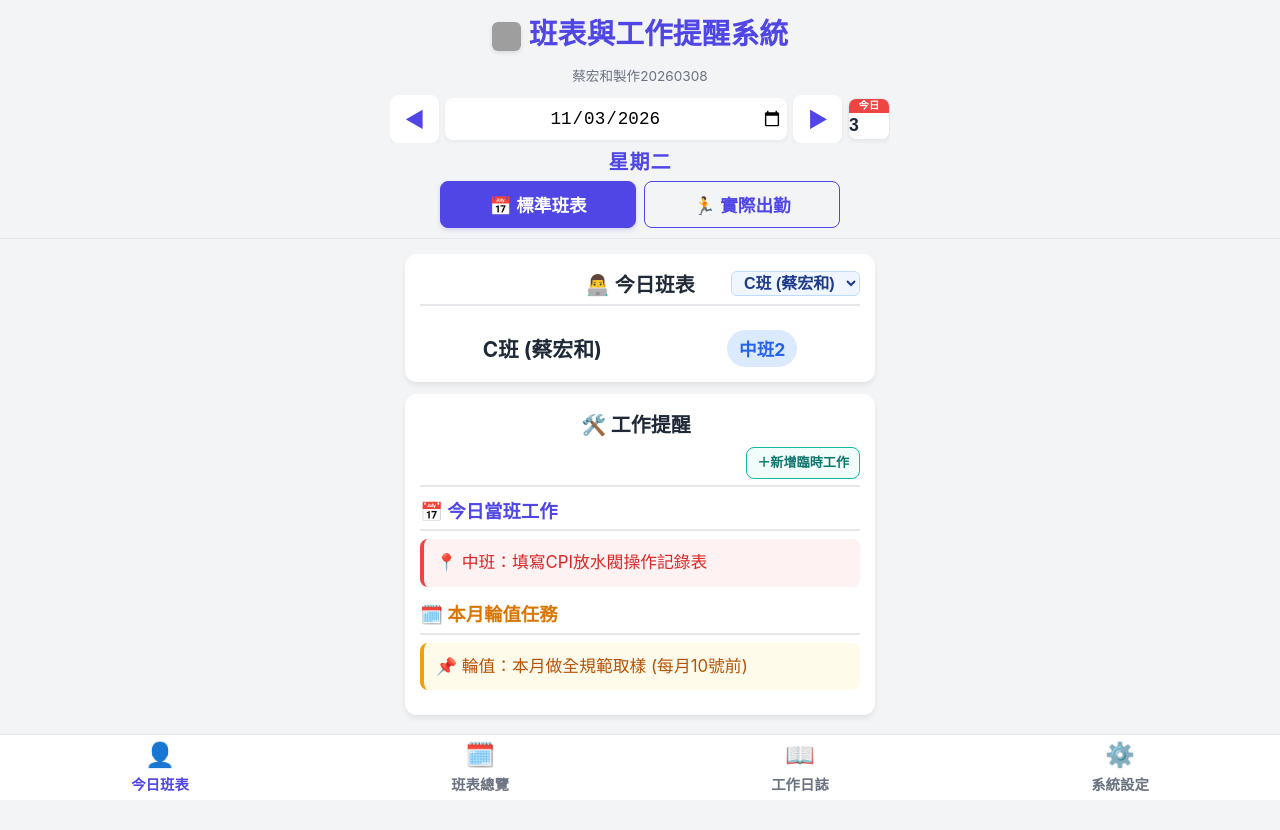
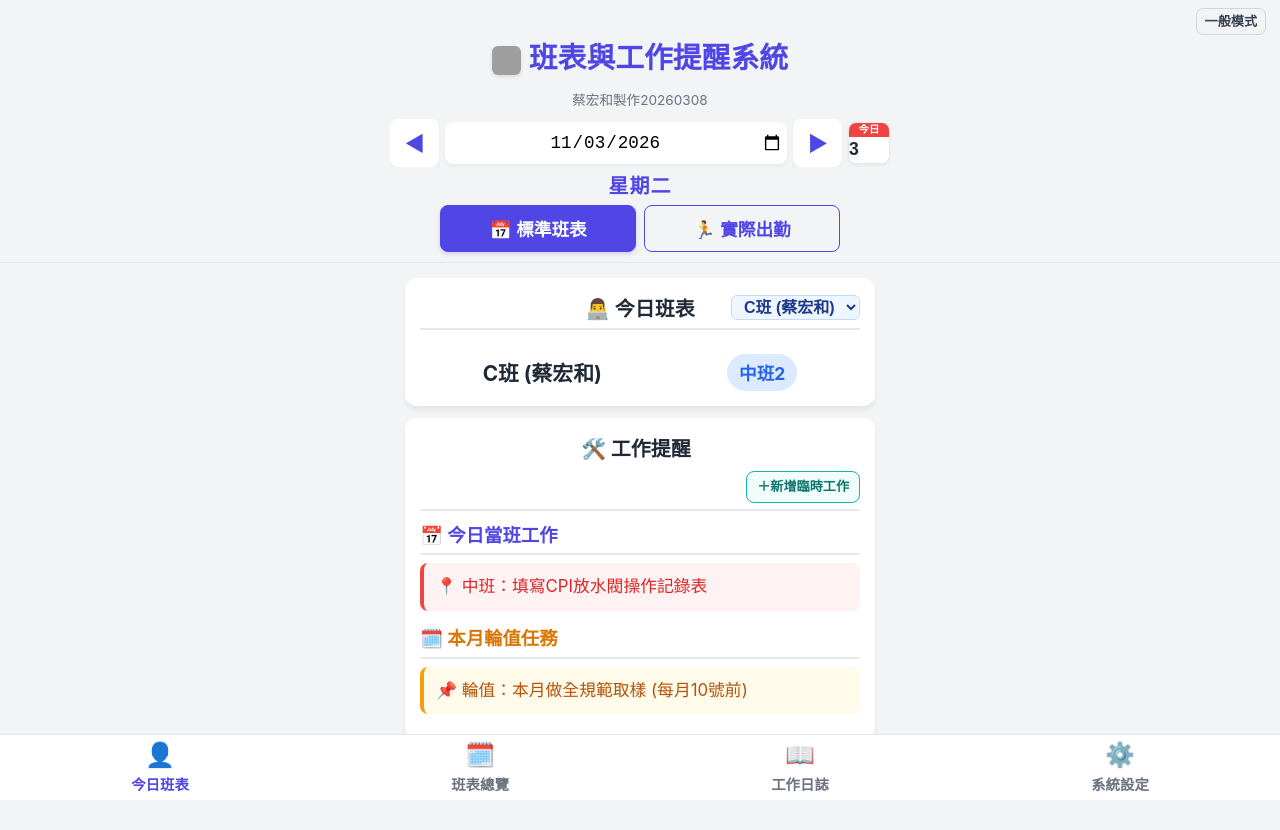
Before and after one commit to tcuteblue/THHshift, a plain HTML site: page index.html in a window 1280 px wide. Before the commit the page ends 807 px from the top, so only its background shows below. Drawn offline with Linux system fonts and the light colour scheme; grey boxes are pictures that could not be loaded.

Commit message:
Implement app mode indicator in header
Added app mode indicator to the header section and updated related styles and functionality.

```diff
--- a/index.html
+++ b/index.html
@@ -58,6 +58,16 @@
         .header-section { padding: 15px 15px 0 15px; background: var(--bg-color); border-bottom: 1px solid var(--border-color); transition: padding 0.15s; }
         .container { width: 100%; max-width: 500px; margin: 0 auto; }
         h1 { text-align: center; font-size: 1.8rem; margin: 0 0 10px 0; color: var(--primary); line-height: 1.3; }
+        /* 模式只顯示四字，固定在程式頁面右上角。 */
+        .header-section { position: relative; }
+        .app-mode-indicator { position: absolute; top: 8px; right: 14px; z-index: 5; display: block; width: auto; max-width: none; margin: 0; padding: 4px 8px; border: 1px solid #D1D5DB; border-radius: 7px; background: #F3F4F6; color: #374151; font-size: .82rem; font-weight: 800; line-height: 1.3; letter-spacing: 0; white-space: nowrap; box-sizing: border-box; }
+        .app-mode-indicator.is-advanced { background: #F3E8FF; border-color: #C4B5FD; color: #6B21A8; }
+        .app-mode-indicator.is-general { background: #F3F4F6; border-color: #D1D5DB; color: #374151; }
+        /* 預留右上角標籤高度，避免與標題重疊。 */
+        .header-section h1 { padding-top: 24px; }
+        @media screen and (max-width: 480px) {
+            .app-mode-indicator { top: 6px; right: 10px; padding: 3px 7px; font-size: .78rem; }
+        }
         .header-controls-container { transition: opacity 0.15s, height 0.15s; overflow: hidden; }
 
         .date-picker-container { display: flex; align-items: center; justify-content: center; gap: 6px; margin-bottom: 5px; flex-wrap: nowrap; overflow-x: auto; }
@@ -242,6 +252,9 @@
 <div class="header-section" id="mainHeaderSection">
     <div class="container">
         <h1 style="margin-bottom: 5px;"><img src="icon.jpg" alt="Logo" class="title-icon">班表與工作提醒系統<br><span style="font-size: 0.85rem; color: var(--text-muted); font-weight: normal;">蔡宏和製作20260308</span></h1>
+        <div id="appModeIndicator" class="app-mode-indicator is-general" role="status" aria-live="polite" aria-label="一般模式">
+            <span id="appModeLabel">一般模式</span>
+        </div>
         <div class="header-controls-container" id="headerControls">
             <div class="date-picker-container" style="margin-bottom: 3px;">
                 <button type="button" class="btn btn-icon" onclick="changeDate(-1)">◀</button>
@@ -1471,8 +1484,22 @@
     // ==========================================
     const GAS_WEB_APP_URL = "https://script.google.com/macros/s/AKfycbw0wAnCPZkw3nlyx0Eg08Ejk49oG_itD82PqH9IP4X7S4oR5br1NTCmlUJsNfME2kbZ/exec";
 
+    function updateAppModeIndicator() {
+        const advanced = isAdvancedMode();
+        const indicator = el("appModeIndicator");
+        const label = el("appModeLabel");
+        const modeText = advanced ? "進階模式" : "一般模式";
+        if (label) label.textContent = modeText;
+        if (indicator) {
+            indicator.classList.toggle("is-advanced", advanced);
+            indicator.classList.toggle("is-general", !advanced);
+            indicator.setAttribute("aria-label", modeText);
+        }
+    }
+
     function applyModeUI() {
         const advanced = isAdvancedMode();
+        updateAppModeIndicator();
         const cloud = el("advanced-cloud-controls");
         const panel = el("advanced-mode-panel");
         if (cloud) cloud.style.display = advanced ? "block" : "none";
```
